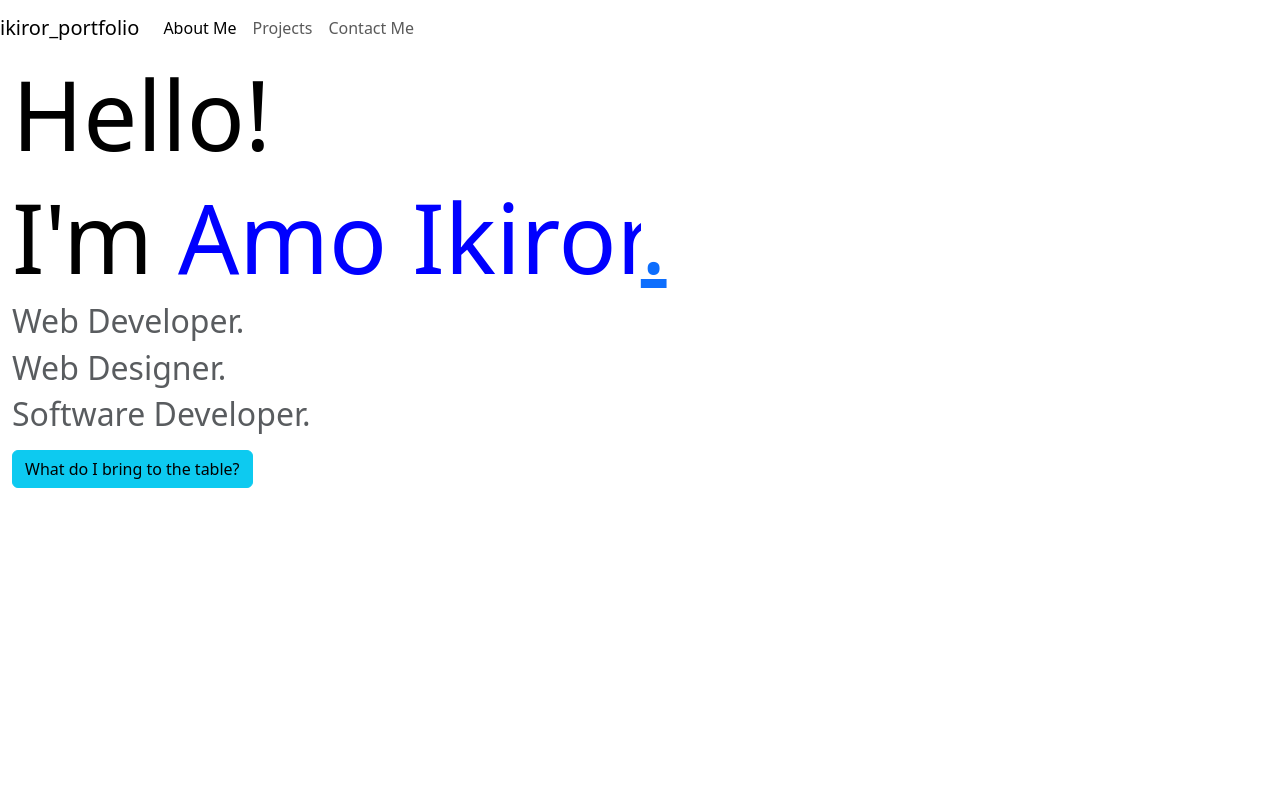
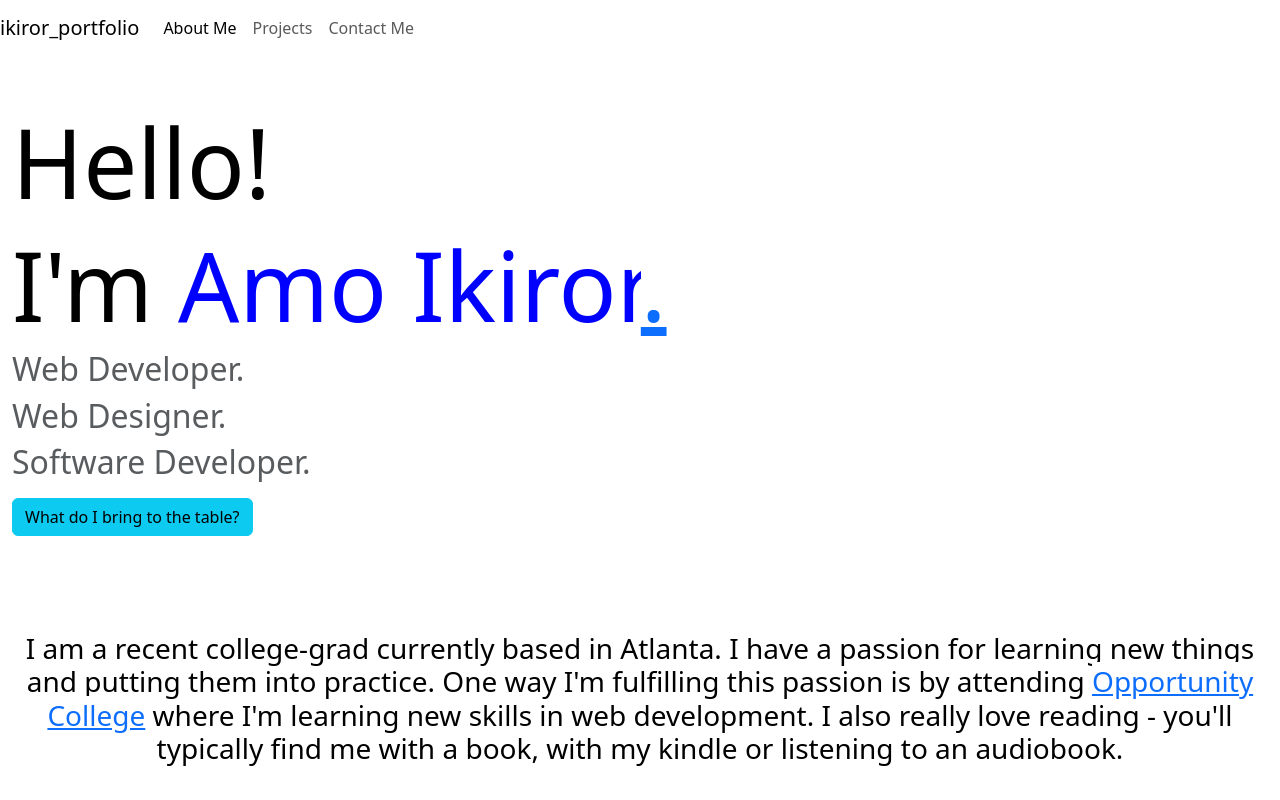
Before and after one commit to Ikiror/Portfolio, a website: page index.html in a window 1280 px wide. Shown: the top 800 px of the page. Drawn offline with nearby package versions, Linux system fonts and the light colour scheme.

Commit message:
update format of page

```diff
--- a/index.html
+++ b/index.html
@@ -34,8 +34,11 @@
           </div>
       </nav>
 
+<br>
+<br>
 
 <div class="container-fluid full-screen">
+  <div>
     <div class="row text-left ">
       <div class="col-12">
         <h1>Hello!</h1>
@@ -52,6 +55,11 @@
     </div>
   </div>
 
+  <br>
+  <br>
+  <br>
+  <br>
+
   <!-- About Me section -->
   <div class="container-fluid">
     <div class="row">
@@ -61,9 +69,14 @@
     </div>
   </div>
 
+<br>
+<br>
+<br>
+<br>
+
   <footer class="container-fluid text-center">
     <p id="footer">To contact me, email amoikiror@gmail.com</p>
   </footer>
-
+</div>
 </body>
 </html>
```
Lines whose indentation alone changed are shown as unchanged.
